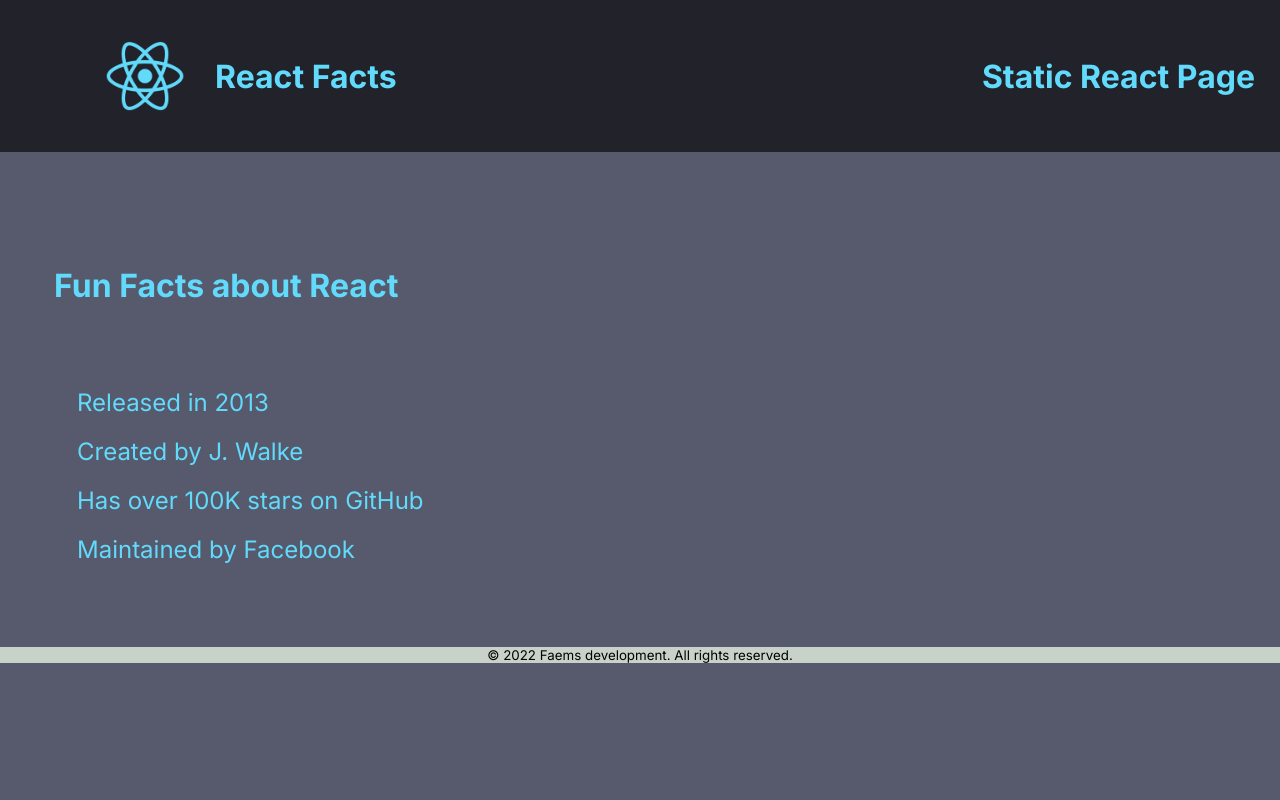
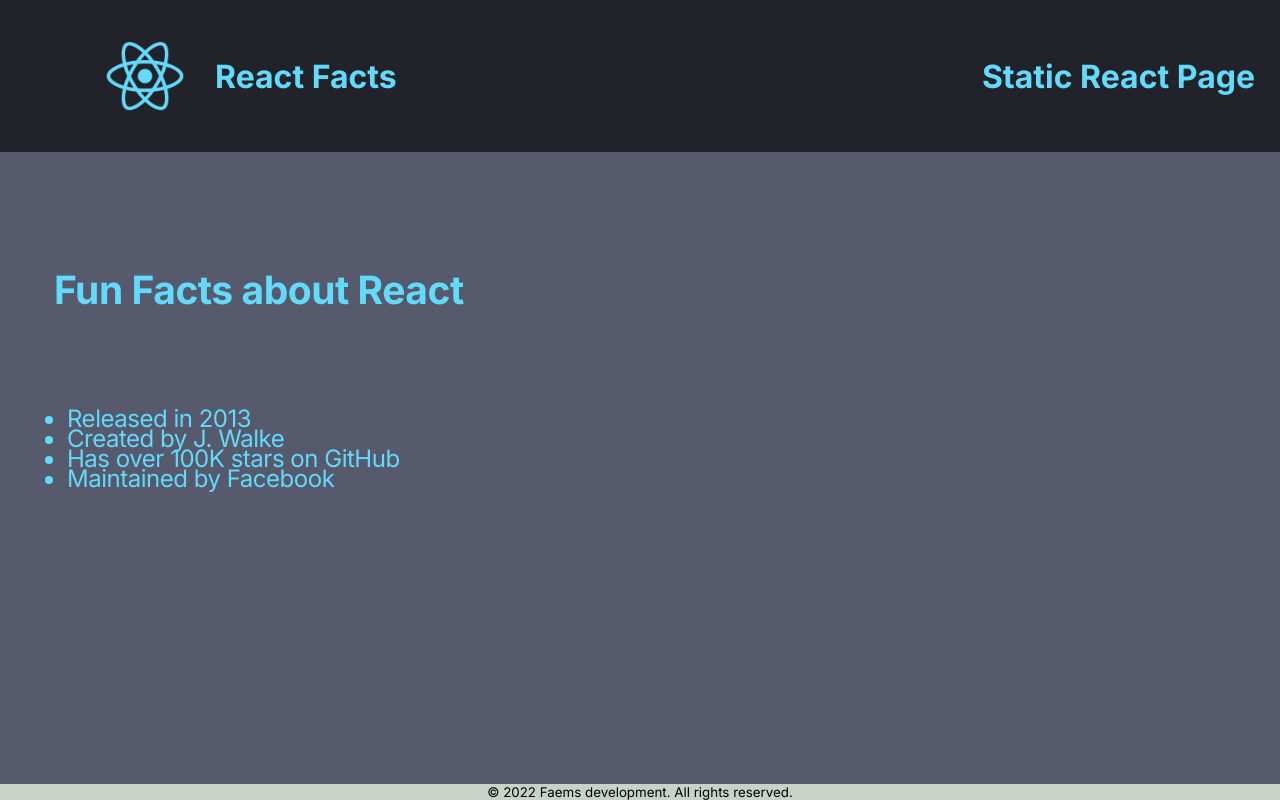
Before and after one commit to Qasper1974/StaticReactPage, a React (Create React App) app: page / in a window 1280 px wide. Built offline with nearby package versions, Linux system fonts and the light colour scheme.

Commit message:
position footer

```diff
--- a/src/App.js
+++ b/src/App.js
@@ -1,11 +1,14 @@
 import './components/Navbar'
+
+import styles from './App.module.css';
+
 import Navbar from './components/Navbar';
 import Main from './components/Main';
 import Footer from './components/Footer';
 
 function App() {
   return (
-      <div>
+      <div className={styles.container}>
         <Navbar />
         <Main />
         <Footer />
--- /dev/null
+++ b/src/App.module.css
@@ -0,0 +1,3 @@
+.container {
+    position: relative;
+}
--- a/src/components/Footer.module.css
+++ b/src/components/Footer.module.css
@@ -1,5 +1,9 @@
 .footer {
     background-color: rgb(201, 210, 201);
+    position: fixed;
+    bottom: 0px;
     display: flex;
     justify-content: center;
+    width: 100vw;
+
 }
--- a/src/components/Main.module.css
+++ b/src/components/Main.module.css
@@ -4,10 +4,11 @@
     box-sizing: border-box;
     background-color: #57596c;
     color: #61DAFB;
+    font-size: 39px;
+    letter-spacing: -0.03rem;
 }
 
 .main__listItem {
     font-size: 1.5rem;
-    display: block;
-    padding: 10px;
-}
+    /* display: block; */
+    line-height: 20px;}
--- a/src/index.css
+++ b/src/index.css
@@ -4,9 +4,14 @@
   font-family: 'Inter', sans-serif;  -webkit-font-smoothing: antialiased;
   -moz-osx-font-smoothing: grayscale;
   background-color: #57596c;
+  position: relative;
 }
 
 code {
   font-family: source-code-pro, Menlo, Monaco, Consolas, 'Courier New',
     monospace;
 }
+
+.div {
+    position: relative;
+}
```
